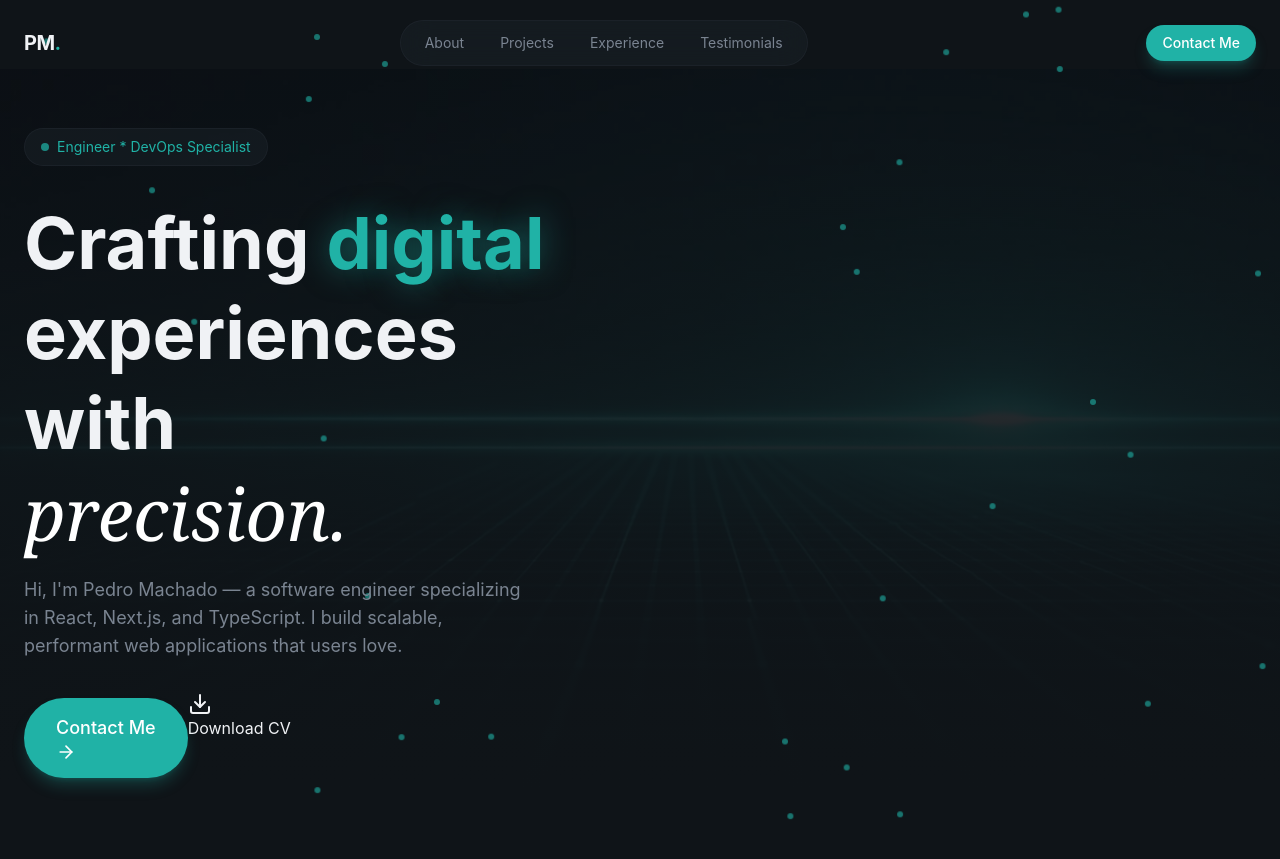
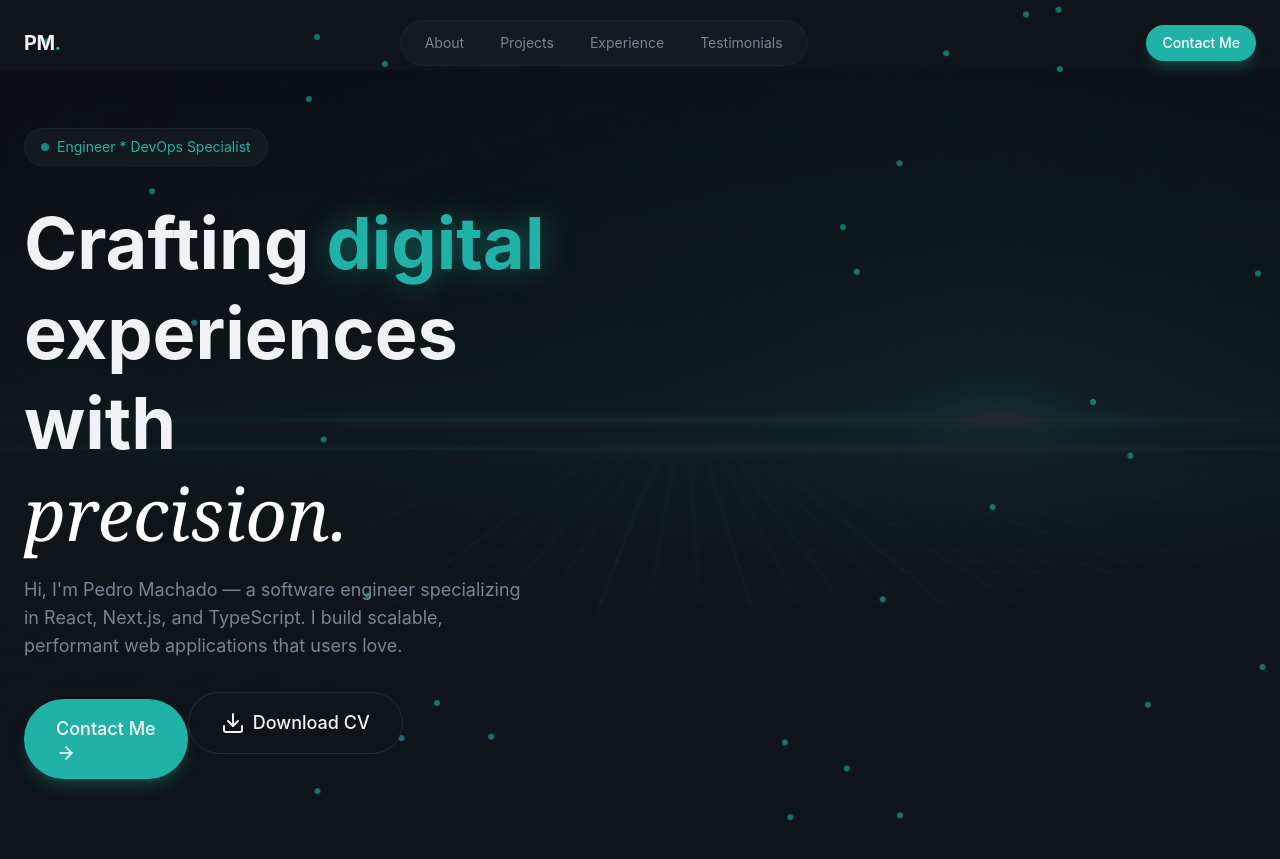
Before and after one commit to Ridzzz0Alam/dev_personal_project, a React (Vite) app: page / in a window 1280 px wide. Built offline with nearby package versions, Linux system fonts and the light colour scheme.

Commit message:
new file animatedborder and mod hero

```diff
--- /dev/null
+++ b/src/components/AnimatedBorderButton.jsx
@@ -0,0 +1,39 @@
+import { Download } from "lucide-react";
+
+export const AnimatedBorderButton = ({ children }) => {
+  return (
+    <button
+      className="relative bg-transparent border border-border
+        text-foreground hover:border-primary/50 transition-all
+        duration-1000 focus:outline-none focus-visible:ring-2
+        focus-visible:ring-primary focus-visible:ring-offset-2
+        disabled:opacity-50 disabled:cursor-not-allowed group
+        px-8 py-4 text-lg font-medium rounded-full overflow-visible
+        animated-border"
+    >
+      {/* Animated SVG Border */}
+      <svg
+        className="absolute left-0 top-0 w-full h-full pointer-events-none download-cv-border"
+        viewBox="0 0 200 60"
+        preserveAspectRatio="none"
+        style={{ overflow: "visible" }}
+      >
+        <path
+          d="M 30,1 A 29,29 0 0 0 1,30 L 1,30 A 29,29 0 0 0 30,59 L 170,59 A 29,29 0 0 0 199,30 L 199,30 A 29,29 0 0 0 170,1 Z"
+          fill="none"
+          stroke="var(--color-primary)"
+          strokeWidth="2"
+          strokeDasharray="400 550"
+          strokeDashoffset="400"
+          strokeLinecap="round"
+          strokeLinejoin="round"
+          className="animated-border-path"
+        />
+      </svg>
+      <span className="relative z-10 flex items-center justify-center gap-2">
+        <Download/>
+        Download CV
+      </span>
+    </button>
+  );
+};
--- a/src/sections/Hero.jsx
+++ b/src/sections/Hero.jsx
@@ -1,6 +1,7 @@
 
-import { ArrowRight, Download } from "lucide-react";
+import { ArrowRight } from "lucide-react";
 import { Button } from "../components/Button";
+import { AnimatedBorderButton } from "../components/AnimatedBorderButton";
 
 export const Hero = () =>{
     return (
@@ -67,31 +68,7 @@ export const Hero = () =>{
                             <Button size="lg">
                                 Contact Me <ArrowRight className="w-5 h-5"/>
                             </Button>
-                            <button>
-                                {/* Animated SVG Border */}
-                            <svg
-                                className="absolute left-0 top-0 w-full h-full pointer-events-none download-cv-border"
-                                viewBox="0 0 200 60"
-                                preserveAspectRatio="none"
-                                style={{ overflow: "visible" }}
-                            >
-                                <path
-                                    d="M 30,1 A 29,29 0 0 0 1,30 L 1,30 A 29,29 0 0 0 30,59 L 170,59 A 29,29 0 0 0 199,30 L 199,30 A 29,29 0 0 0 170,1 Z"
-                                    fill="none"
-                                    stroke="var(--color-primary)"
-                                    strokeWidth="2"
-                                    strokeDasharray="400 550"
-                                    strokeDashoffset="400"
-                                    strokeLinecap="round"
-                                    strokeLinejoin="round"
-                                    className="animated-border-path"
-                                    />
-                                </svg>
-                                <span>
-                                    <Download/>
-                                    Download CV
-                                    </span>
-                            </button>
+                            <AnimatedBorderButton/>
                         </div>
                     </div>
                     {/* Right Column - Text Content */}
```
